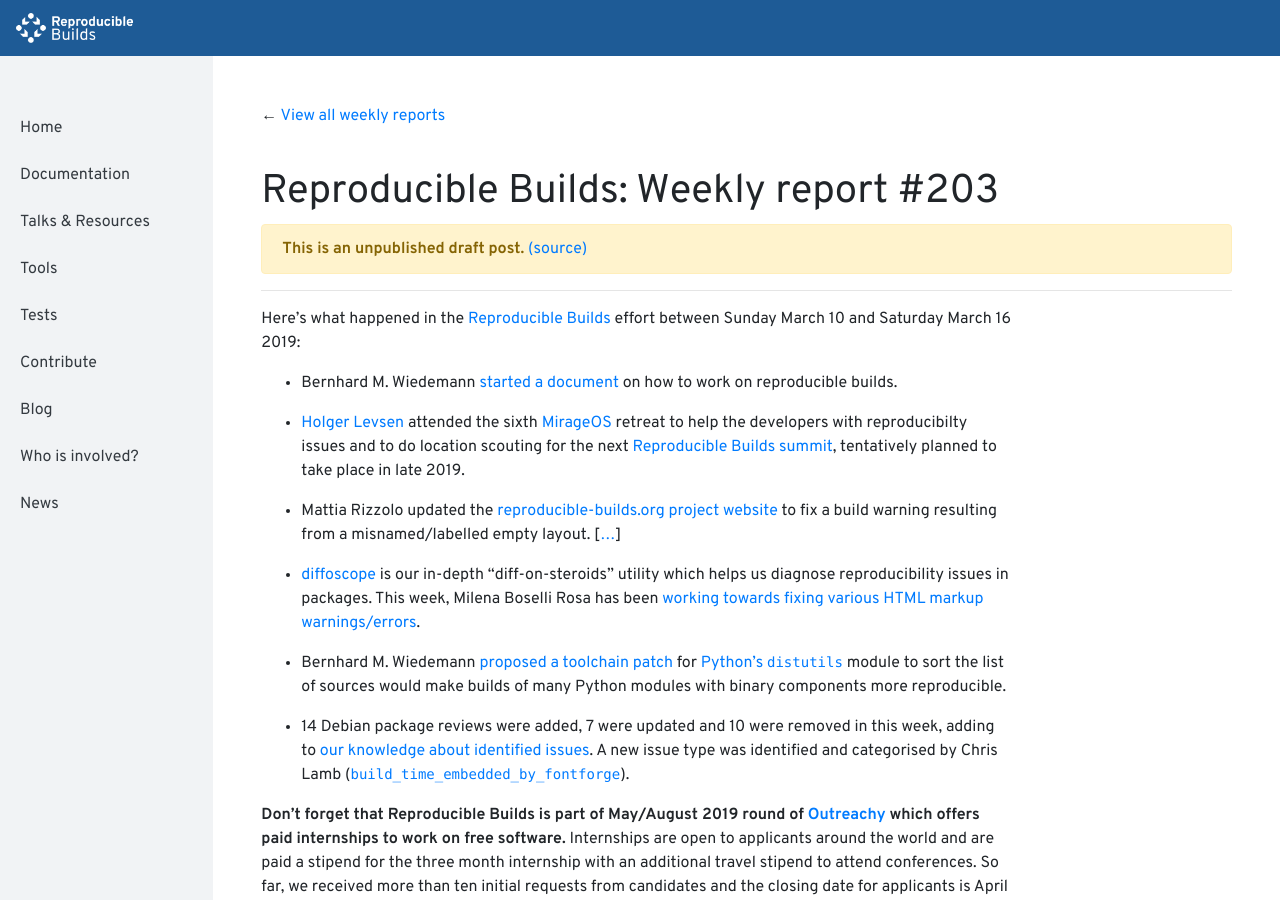
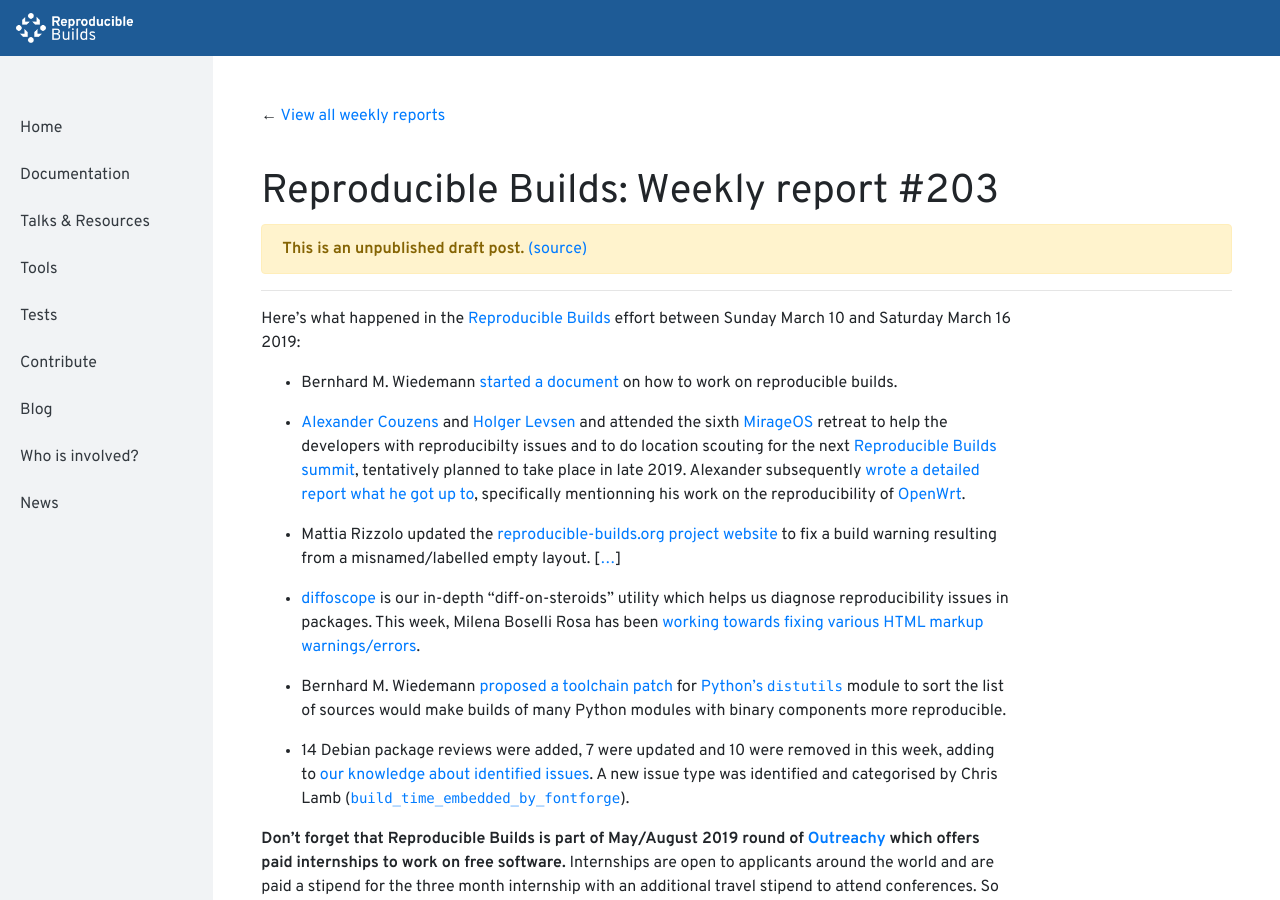
Before and after one commit to prototypefund/reproducible-website, a Jekyll site: the page built from _blog/posts/203.md, in a window 1280 px wide and 900 px high. Built offline with Jekyll 4.4.1, drawn with Linux system fonts in a browser that asks for light colours.

Commit message:
203: Add lynxis' report.

```diff
--- a/_blog/posts/203.md
+++ b/_blog/posts/203.md
@@ -7,7 +7,7 @@
 
 * Bernhard M. Wiedemann [started a document](https://github.com/bmwiedemann/reproducibleopensuse/blob/devel/howtodebug) on how to work on reproducible builds.
 
-* [Holger Levsen](http://layer-acht.org/thinking/) attended the sixth [MirageOS](https://mirage.io/) retreat to help the developers with reproducibilty issues and to do location scouting for the next [Reproducible Builds summit](https://reproducible-builds.org/events/), tentatively planned to take place in late 2019.
+* [Alexander Couzens](https://lunarius.fe80.eu) and [Holger Levsen](http://layer-acht.org/thinking/) and attended the sixth [MirageOS](https://mirage.io/) retreat to help the developers with reproducibilty issues and to do location scouting for the next [Reproducible Builds summit](https://reproducible-builds.org/events/), tentatively planned to take place in late 2019. Alexander subsequently [wrote a detailed report what he got up to](https://lunarius.fe80.eu/blog/mirageos-2019.html), specifically mentionning his work on the reproducibility of [OpenWrt](https://en.wikipedia.org/wiki/OpenWrt).
 
 * Mattia Rizzolo updated the [reproducible-builds.org project website](https://reproducible-builds.org) to fix a build warning resulting from a misnamed/labelled empty layout.&nbsp;[[...](https://salsa.debian.org/reproducible-builds/reproducible-website/commit/53df0ee)]
 
```
